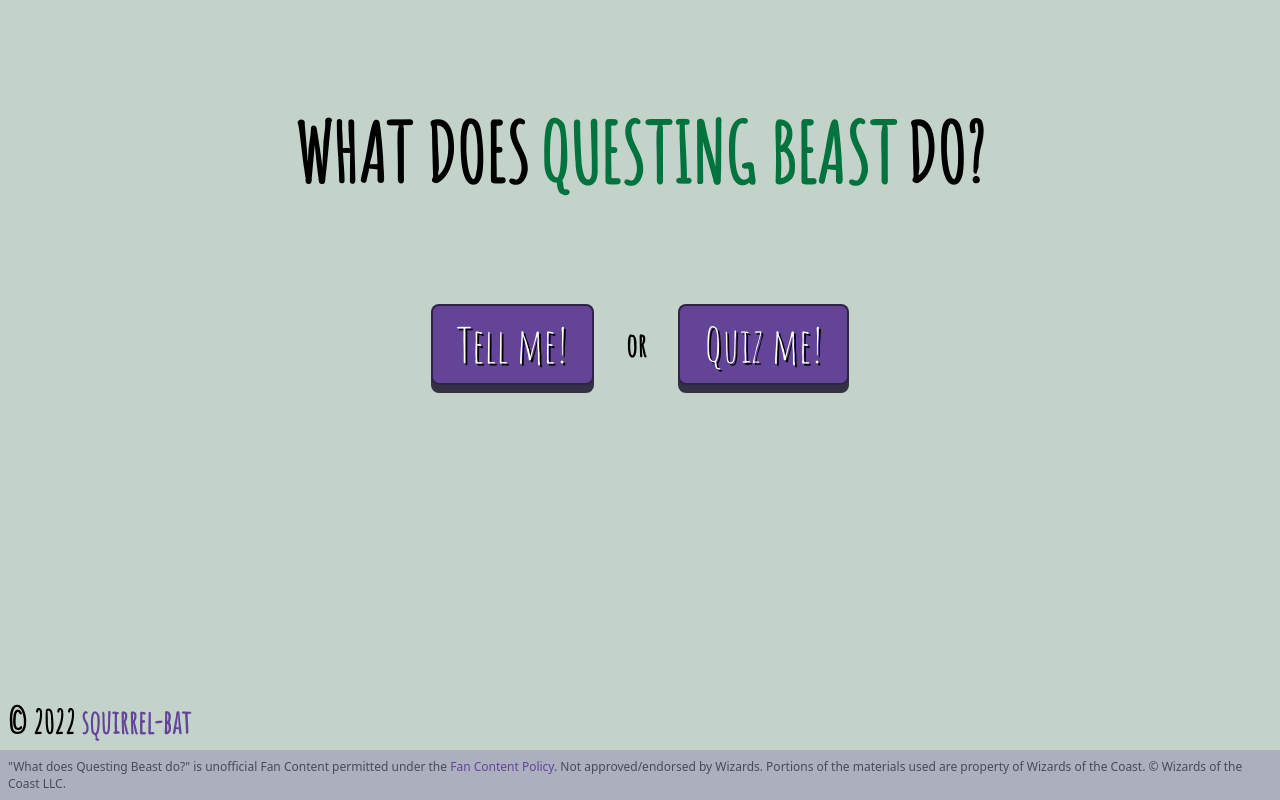
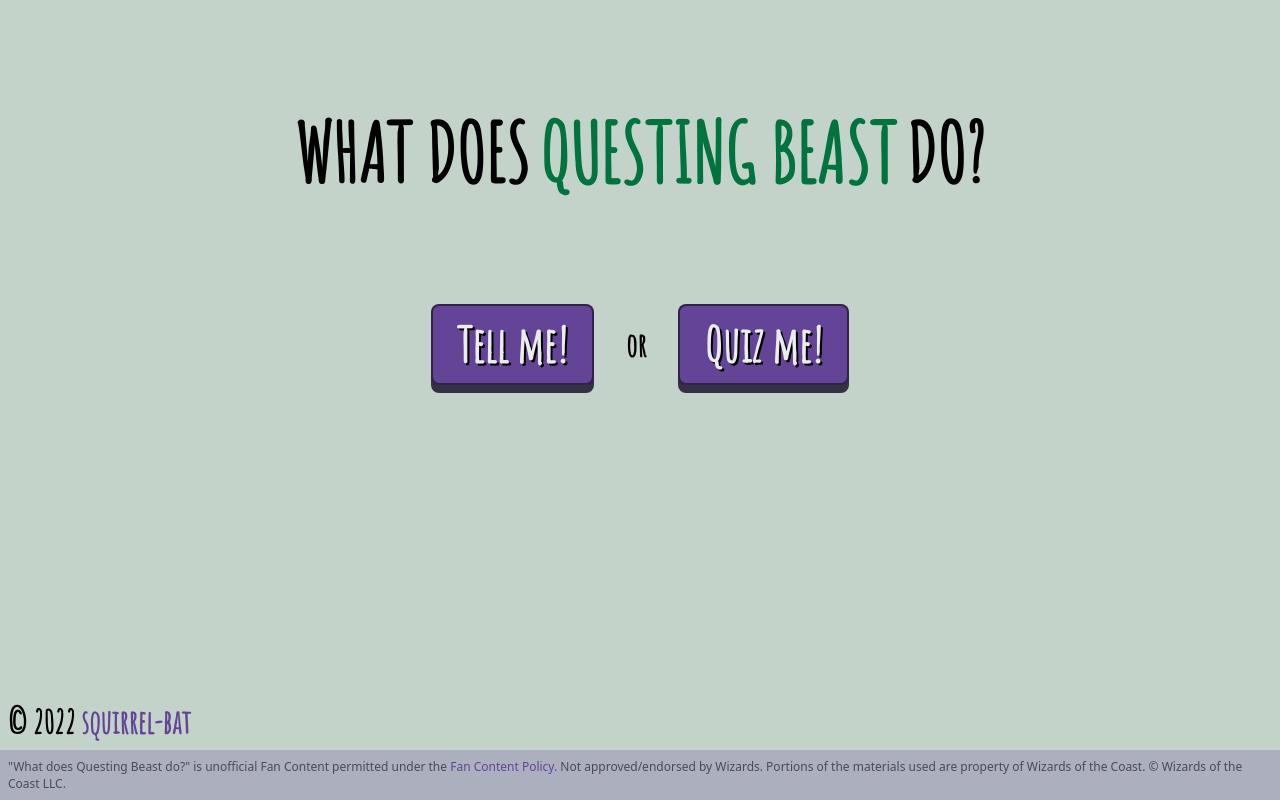
Before and after one commit to squirrel-bat/questingbeast, a website: page src/index.html in a window 1280 px wide. Drawn offline with Linux system fonts and the light colour scheme.

Commit message:
Style buttons to be more in line with current CI

```diff
--- a/src/main.css
+++ b/src/main.css
@@ -10,6 +10,7 @@
   --green: rgb(0, 115, 62);
   --darkgreen: rgb(11, 77, 44);
   --lightgreen: rgb(196, 211, 202);
+  --white: rgb(235, 235, 235);
   --red: rgb(185, 0, 0);
   --darkred: rgb(165, 0, 0);
   --darkpurple: #343242;
@@ -223,8 +224,9 @@
 .btn-default {
   cursor: pointer;
   font: inherit;
+  font-weight: bold;
   font-size: 3rem;
-  color: white;
+  color: var(--white);
   padding: 0.5rem 1.5rem;
   border-radius: 0.5rem;
   text-shadow: 0.125rem 0.125rem 0 black;
```
